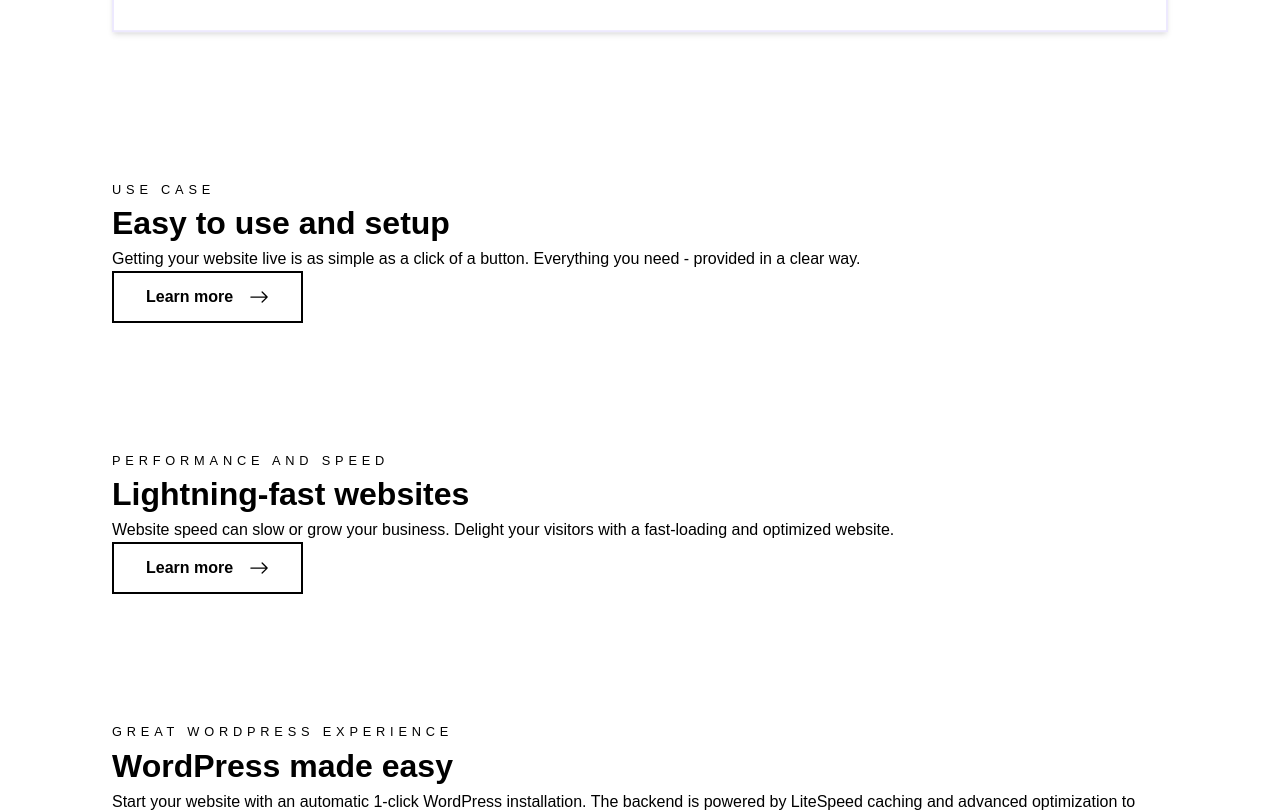
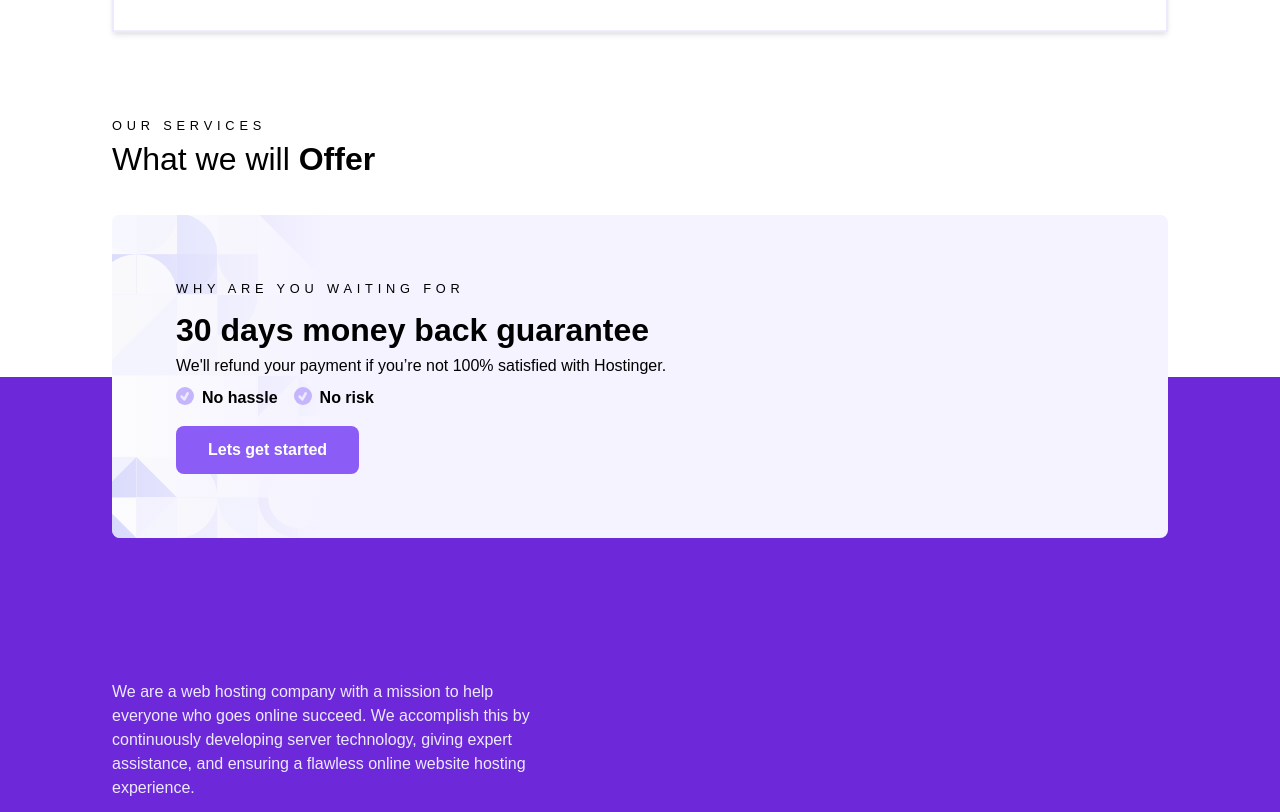
Before and after one commit to SujoyKrHaldar/Hostinger-Redesign, a Next.js app: page / in a window 1280 px wide. Shown: the part 829-1641 px from the top of the page. Built offline with nearby package versions, Linux system fonts and the light colour scheme; a web font is replaced by a local one.

Commit message:
Eslint disabled

```diff
--- a/next.config.js
+++ b/next.config.js
@@ -4,6 +4,9 @@ const nextConfig = {
   images: {
     domains: ["images.unsplash.com"],
   },
+  eslint: {
+    ignoreDuringBuilds: true,
+  },
   swcMinify: true,
 };
 
--- a/pages/index.js
+++ b/pages/index.js
@@ -21,9 +21,9 @@ export default function Home() {
       <Layout>
         <Landing />
         <SupportComp />
-        {/* <Services />
-        <SearchDomain /> */}
-        <UserGuides />
+        <Services />
+        {/* <SearchDomain /> */}
+        {/* <UserGuides /> */}
         <GetStarted />
       </Layout>
     </>
```
